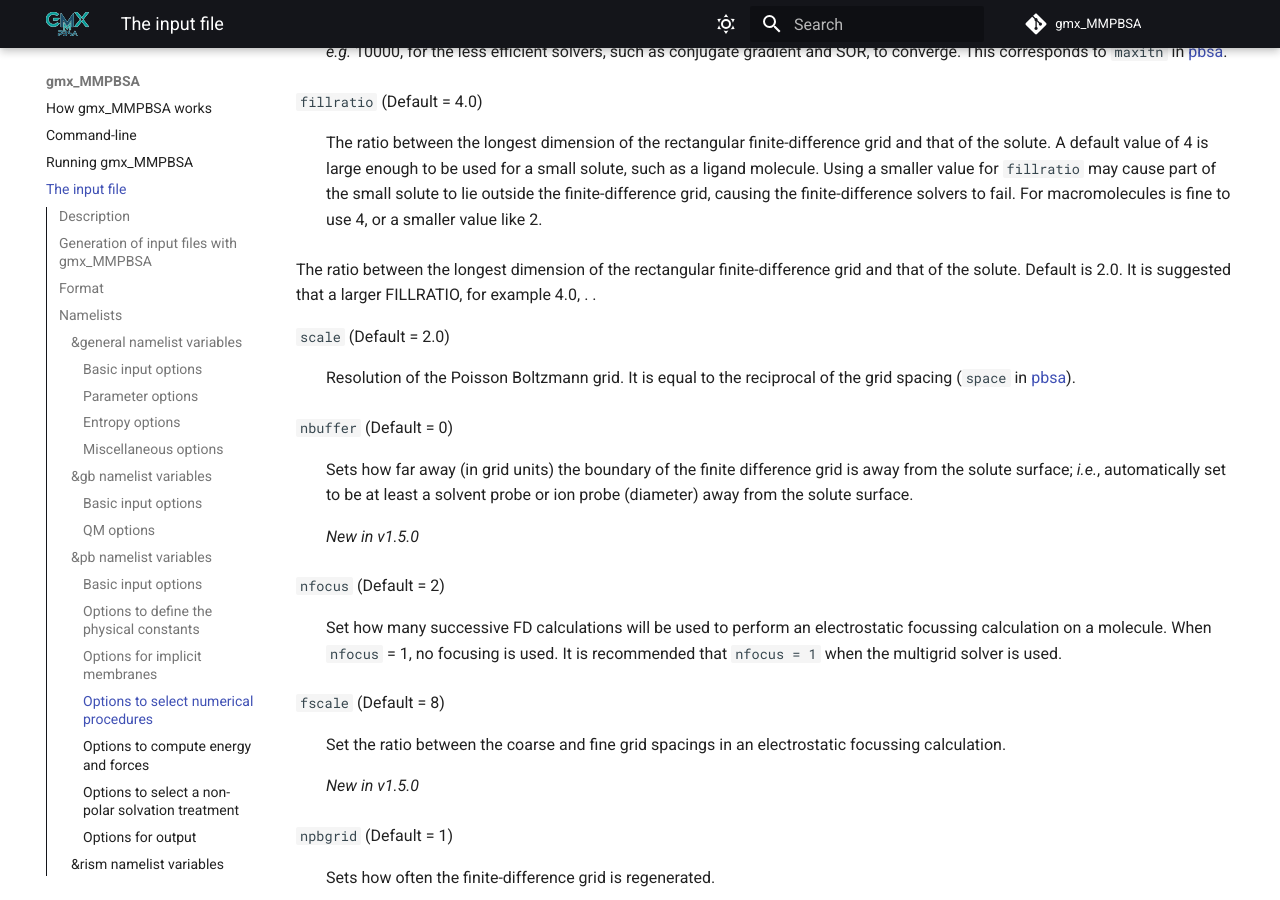
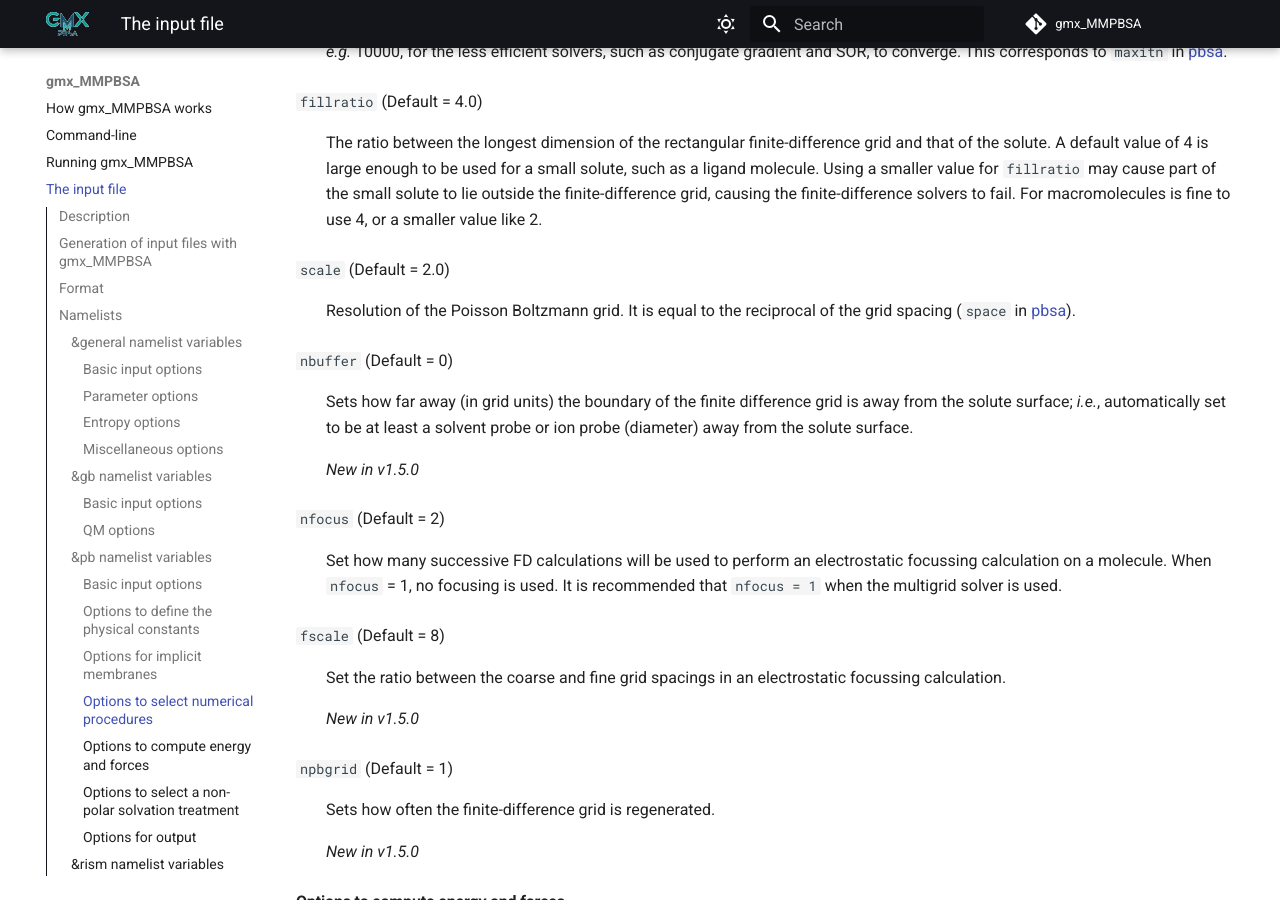
Before and after one commit to Valdes-Tresanco-MS/gmx_MMPBSA, an MkDocs documentation site: the page built from docs/input_file.md, in a window 1280 px wide and 900 px high, scrolled down 18108 px. Built offline with MkDocs 1.6.1 and Material for MkDocs 9.7.7, drawn with Linux system fonts in a browser that asks for light colours; comment, search, counter and statistics services are not loaded.

Commit message:
update doc

```diff
--- a/docs/input_file.md
+++ b/docs/input_file.md
@@ -809,10 +809,6 @@ value of 4 is large enough to be used for a small solute, such as a ligand molec
 `fillratio` may cause part of the small solute to lie outside the finite-difference grid, causing the
 finite-difference solvers to fail. For macromolecules is fine to use 4, or a smaller value like 2.
 
-
-The ratio between the longest dimension of the rectangular finite-difference grid and that of the
-solute. Default is 2.0. It is suggested that a larger FILLRATIO, for example 4.0, . .
-
 `scale` (Default = 2.0)
 :   Resolution of the Poisson Boltzmann grid. It is equal to the reciprocal of the grid spacing (`space` in [pbsa][5]).
 
```
